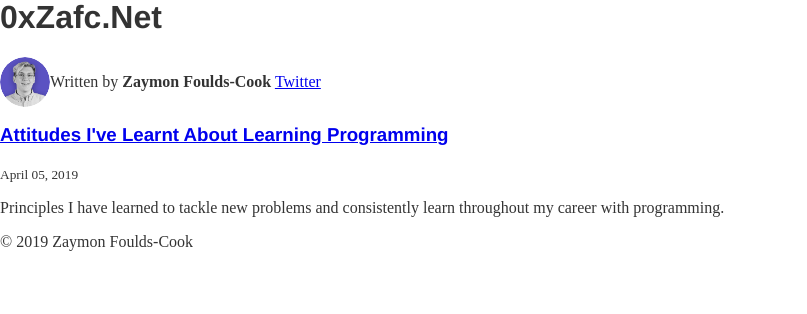
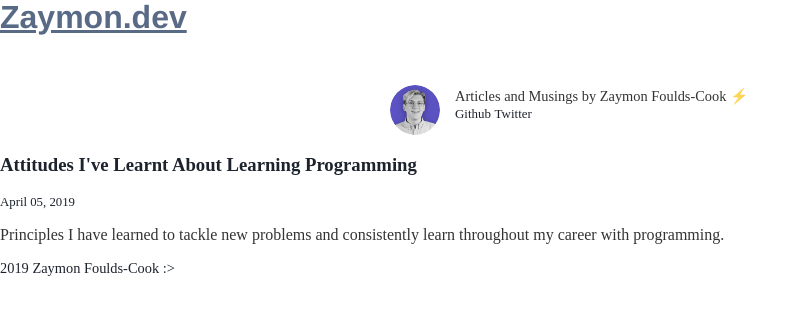
Before and after one commit to ZaymonFC/Zaymon.dev, a Gatsby site: page / in a window 1280 px wide. Shown: the whole page, without its empty margins (0-807 px from the left). Built offline with nearby package versions, Linux system fonts and the light colour scheme; Gatsby itself is replaced by a stand-in of ours; some packages are replaced by stand-ins of ours; what typography-theme-ocean-beach would draw is missing.

Commit message:
Add css and make initial stylistic choices.

```diff
--- a/gatsby-config.js
+++ b/gatsby-config.js
@@ -1,6 +1,6 @@
 module.exports = {
   siteMetadata: {
-    title: `0xZafc.Net`,
+    title: `Zaymon.dev`,
     author: `Zaymon Foulds-Cook`,
     description: `Personal Blog`,
     siteUrl: `https://0xZafc.net/`,
@@ -61,7 +61,7 @@ module.exports = {
         short_name: `GatsbyJS`,
         start_url: `/`,
         background_color: `#2b3a47`,
-        theme_color: `#663399`,
+        theme_color: `#ffffff`,
         display: `minimal-ui`,
         icon: `content/assets/gatsby-icon.png`,
       },
--- /dev/null
+++ b/src/components/bio.css
@@ -0,0 +1,30 @@
+.bio {
+    width: 500px;
+    margin-top: 50px;
+    margin-left: auto;
+    margin-right: auto;
+    display: flex;
+}
+
+.bioImage {
+    margin-right: 15px;
+    min-width: 55;
+    border-radius: 100%;
+}
+
+.bio > p {
+    margin-top: 3px;
+    font-family: 'Fira Code';
+    font-size: 0.9em;
+}
+
+.bio a {
+    text-decoration: none;
+    background-image: none;
+    color: #1d232d;
+    font-size: 0.9em;
+}
+
+.bio a:hover {
+    color: #596a86;
+}
--- a/src/components/bio.js
+++ b/src/components/bio.js
@@ -9,7 +9,7 @@ import React from "react"
 import { StaticQuery, graphql } from "gatsby"
 import Image from "gatsby-image"
 
-import { rhythm } from "../utils/typography"
+import "./bio.css"
 
 function Bio() {
   return (
@@ -18,31 +18,20 @@ function Bio() {
       render={data => {
         const { author, social } = data.site.siteMetadata
         return (
-          <div
-            style={{
-              display: `flex`,
-              marginBottom: rhythm(2.5),
-            }}
-          >
+          <div className="bio">
             <Image
               fixed={data.avatar.childImageSharp.fixed}
               alt={author}
-              style={{
-                marginRight: rhythm(1 / 2),
-                marginBottom: 0,
-                minWidth: 50,
-                borderRadius: `100%`,
-              }}
-              imgStyle={{
-                borderRadius: `50%`,
-              }}
+              className="bioImage"
             />
             <p>
-              Written by <strong>{author}</strong>
-              {` `}
-              <a href={`https://twitter.com/${social.twitter}`}>
-                Twitter
-              </a>
+              <div>
+                Articles and Musings by {author} ⚡️
+                {` `}
+                <br/>
+                <a href={`https://github.com/ZaymonFC`}>Github</a> <span> </span>
+                <a href={`https://twitter.com/${social.twitter}`}>Twitter</a>
+              </div>
             </p>
           </div>
         )
--- /dev/null
+++ b/src/components/layout.css
@@ -0,0 +1,4 @@
+.titleLink {
+    text-decoration: none;
+    color: #1d232d;
+}
--- a/src/components/layout.js
+++ b/src/components/layout.js
@@ -1,7 +1,9 @@
 import React from "react"
 import { Link } from "gatsby"
+import { rhythm, scale } from "../utils/typography"
 
-import { rhythm, scale } from "../utils/typography"
+import "./layout.css"
+import "../global.css"
 
 class Layout extends React.Component {
   render() {
@@ -17,13 +19,10 @@ class Layout extends React.Component {
             marginBottom: rhythm(1.5),
             marginTop: 0,
           }}
+          className="siteHeader"
         >
           <Link
-            style={{
-              boxShadow: `none`,
-              textDecoration: `none`,
-              color: `inherit`,
-            }}
+            className="titleLink"
             to={`/`}
           >
             {title}
@@ -34,16 +33,12 @@ class Layout extends React.Component {
       header = (
         <h3
           style={{
-            fontFamily: `Montserrat, sans-serif`,
             marginTop: 0,
           }}
+          className="siteHeader"
         >
           <Link
-            style={{
-              boxShadow: `none`,
-              textDecoration: `none`,
-              color: `inherit`,
-            }}
+            className="titleLink"
             to={`/`}
           >
             {title}
@@ -61,9 +56,9 @@ class Layout extends React.Component {
         }}
       >
         <header>{header}</header>
-        <main>{children}</main>
-        <footer>
-          © {new Date().getFullYear()} <span>Zaymon Foulds-Cook</span>
+        <main className="main">{children}</main>
+        <footer className="copy">
+          <span>{new Date().getFullYear()} Zaymon Foulds-Cook :></span>
         </footer>
       </div>
     )
--- /dev/null
+++ b/src/global.css
@@ -0,0 +1,43 @@
+.articleLink {
+    text-emphasis: none;
+    text-decoration: none;
+    text-decoration-style: dotted;
+    font-family: 'Fira Code';
+    background-image: none;
+    color: #1d232d;
+    margin-bottom: 5px;
+    padding-bottom: 0;
+}
+
+.articleLink:hover {
+    color: #596a86;
+    text-shadow: 2px, 2px, 2px,#1d232d;
+}
+
+.siteHeader a {
+    background-image: none;
+    color: #1d232d;
+}
+
+.siteHeader a:hover {
+    text-decoration: underline;
+    text-decoration-line: 1px;
+    color: #596a86;
+}
+
+.date {
+    color: #1d232d;
+    font-family: 'Fira Code';
+    font-weight: 300;
+    font-size: 0.8rem;
+}
+
+.main {
+    margin-bottom: 50;
+}
+
+.copy {
+    font-family: 'Fira Code';
+    font-size: 0.9em;
+    color: #1d232d;
+}
--- a/src/pages/404.js
+++ b/src/pages/404.js
@@ -13,7 +13,7 @@ class NotFoundPage extends React.Component {
       <Layout location={this.props.location} title={siteTitle}>
         <SEO title="404: Not Found" />
         <h1>Not Found</h1>
-        <p>You just hit a route that doesn&#39;t exist... the sadness.</p>
+        <p>The page you were looking for doesn't exist... nice...</p>
       </Layout>
     )
   }
--- a/src/pages/index.js
+++ b/src/pages/index.js
@@ -5,6 +5,8 @@ import Bio from "../components/bio"
 import Layout from "../components/layout"
 import SEO from "../components/seo"
 import { rhythm } from "../utils/typography"
+
+import "../global.css"
 
 class BlogIndex extends React.Component {
   render() {
@@ -16,7 +18,7 @@ class BlogIndex extends React.Component {
       <Layout location={this.props.location} title={siteTitle}>
         <SEO
           title="All posts"
-          keywords={[`blog`, `gatsby`, `javascript`, `react`]}
+          keywords={[`zafc.net`, `functional programming`, `fsharp`, `software engineering`]}
         />
         <Bio />
         {posts.map(({ node }) => {
@@ -25,14 +27,14 @@ class BlogIndex extends React.Component {
             <div key={node.fields.slug}>
               <h3
                 style={{
-                  marginBottom: rhythm(1 / 4),
+                  marginBottom: rhythm(1 / 6),
                 }}
               >
-                <Link style={{ boxShadow: `none` }} to={node.fields.slug}>
+                <Link className="articleLink" to={node.fields.slug}>
                   {title}
                 </Link>
               </h3>
-              <small>{node.frontmatter.date}</small>
+              <p className="date">{node.frontmatter.date}</p>
               <p
                 dangerouslySetInnerHTML={{
                   __html: node.frontmatter.description || node.excerpt,
--- a/src/utils/typography.js
+++ b/src/utils/typography.js
@@ -9,13 +9,13 @@ import OceanBeach from 'typography-theme-ocean-beach'
 //   }
 // }
 
-OceanBeach.baseFontSize = '18.5px'
+OceanBeach.baseFontSize = '17px'
 OceanBeach.baseLineHeight = '1.58'
 OceanBeach.boldWeight = '600'
 OceanBeach.bodyColour = 'FFFFFF'
-OceanBeach.bodyFontFamily = ['Open Sans']
+OceanBeach.bodyFontFamily = ['Fira Sans']
 
-delete OceanBeach.googleFonts
+// delete OceanBeach.googleFonts
 
 const typography = new Typography(OceanBeach)
 
```
Also changed, not shown: src/templates/blog-post.js (+5 -10 lines).
